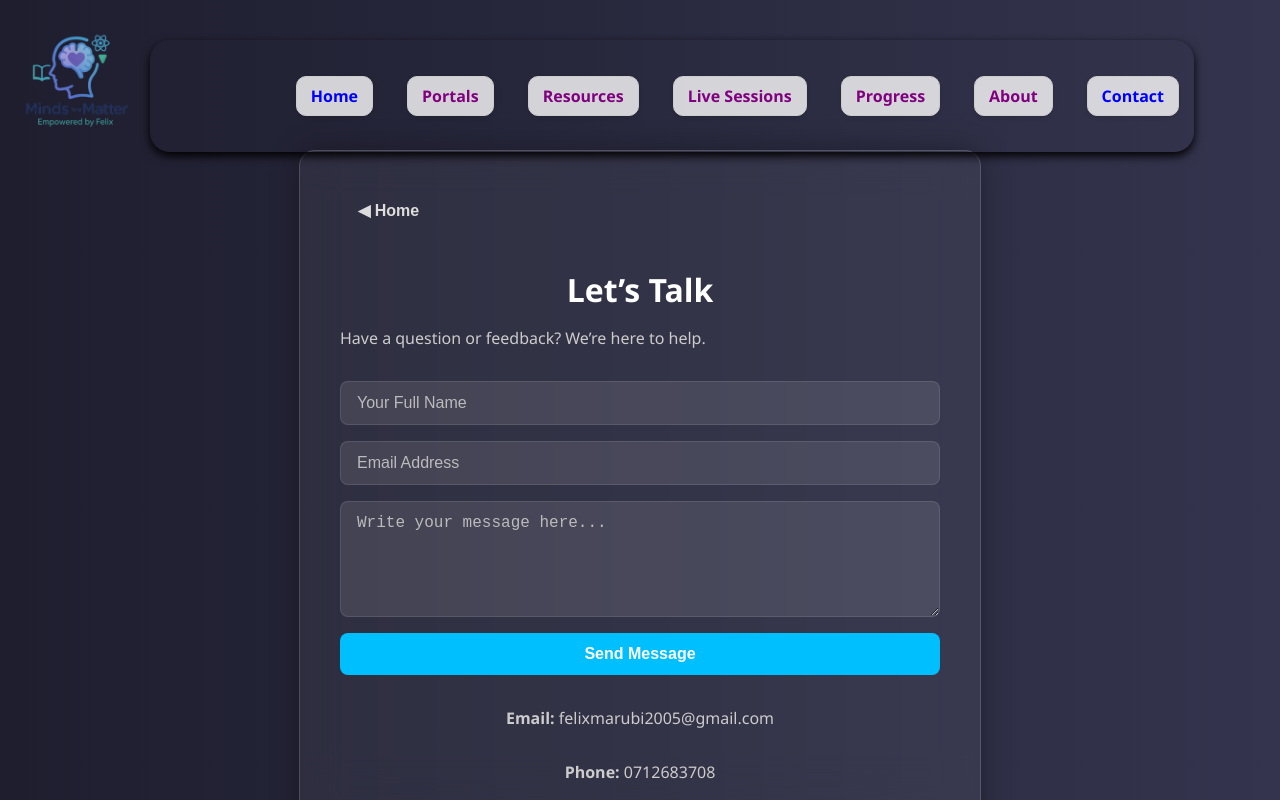
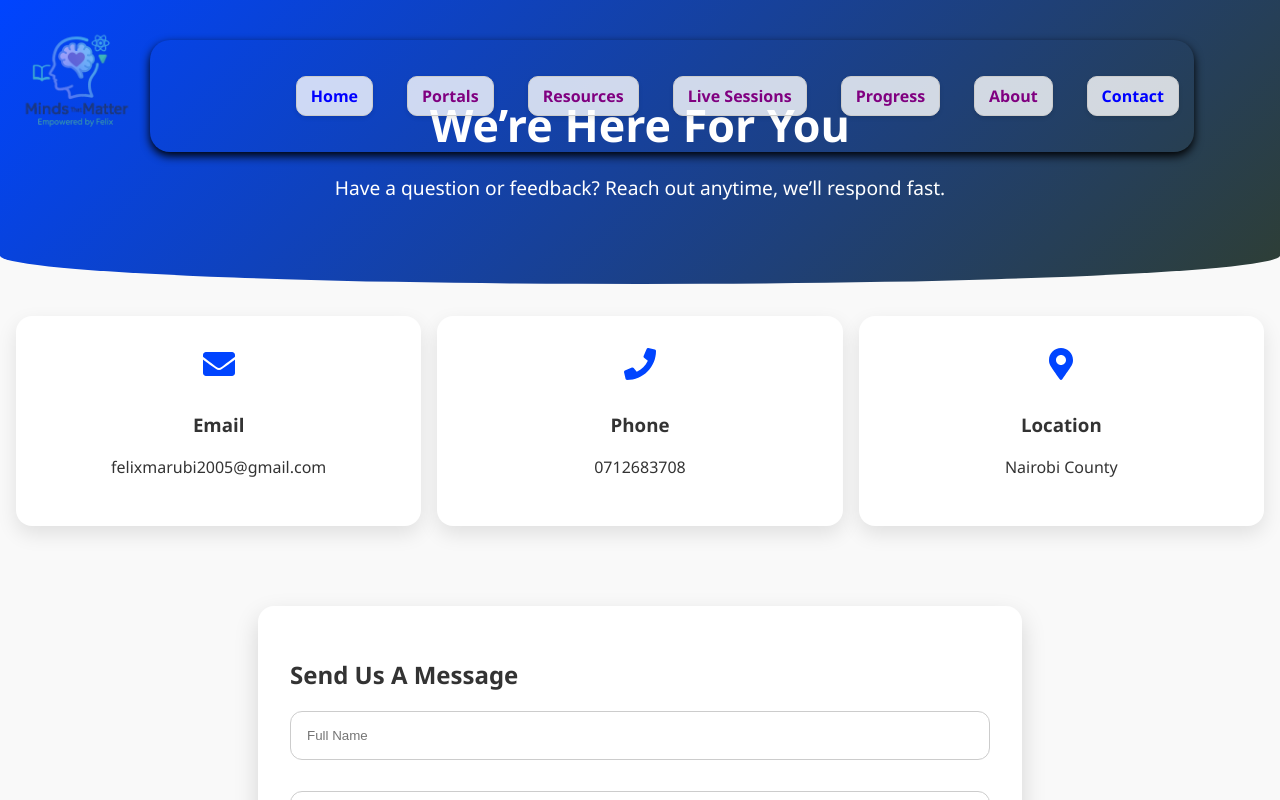
Before and after one commit to Marubi23/Minds_that_Matter_Website, a React (Vite) app: page /contact in a window 1280 px wide. Built offline with nearby package versions, Linux system fonts and the light colour scheme; a small style sheet from the web is missing.

Commit message:
contact page design

```diff
--- a/src/pages/Contact.css
+++ b/src/pages/Contact.css
@@ -1,104 +1,191 @@
-/* Background wrapper */
-.contact-modern-wrapper {
-  min-height: 100vh;
-  background: linear-gradient(to right, #1e1e2f, #34344e);
-  display: flex;
-  justify-content: center;
-  align-items: center;
-  padding: 2rem;
-  padding-top: 130px;
+.contact-page-wrapper {
+  font-family: 'Segoe UI', sans-serif;
+  background: #f9f9f9;
+  color: #333;
 }
 
-/* Main card */
-.contact-card {
-  background: rgba(255, 255, 255, 0.05);
-  border: 1px solid rgba(255, 255, 255, 0.15);
-  border-radius: 16px;
-  padding: 2.5rem;
-  max-width: 600px;
-  width: 100%;
-  backdrop-filter: blur(20px);
-  box-shadow: 0 0 30px rgba(0, 0, 0, 0.3);
-  color: #ffffff;
-  font-family: 'Segoe UI', sans-serif;
+/* Hero Section */
+.hero-section {
+  text-align: center;
+  padding: 4rem 1rem;
+  background: linear-gradient(135deg, #0044ff, #2e3e34);
+  color: white;
+  border-radius: 0 0 50% 50% / 0 0 10% 10%;
 }
 
-/* Top nav button */
-.back-nav-btn {
-  background: none;
-  border: none;
-  color: #ddd;
-  font-size: 1rem;
-  cursor: pointer;
+.hero-section h1 {
+  font-size: 2.8rem;
   margin-bottom: 1rem;
-  transition: color 0.3s ease;
-}
-.back-nav-btn:hover {
-  color: #ffffff;
 }
 
-.contact-card h1 {
+.hero-section p {
+  font-size: 1.2rem;
+}
+
+/* Info Cards */
+.contact-info-section {
+  display: flex;
+  justify-content: space-around;
+  padding: 2rem 1rem;
+  flex-wrap: wrap;
+  gap: 1rem;
+}
+
+.info-card {
+  flex: 1;
+  min-width: 200px;
+  background: #fff;
+  padding: 2rem;
+  border-radius: 16px;
+  text-align: center;
+  box-shadow: 0 8px 20px rgba(0,0,0,0.1);
+  transition: transform 0.3s ease;
+}
+
+.info-card:hover {
+  transform: translateY(-5px);
+  box-shadow: 0 10px 25px rgba(0,0,0,0.15);
+}
+
+.info-icon {
   font-size: 2rem;
+  color: #0044ff;
   margin-bottom: 0.5rem;
 }
 
-.contact-card p {
-  color: #cccccc;
-  margin-bottom: 2rem;
-  font-size: 1rem;
+/* Multi-step form */
+.contact-form-section {
+  max-width: 700px;
+  margin: 3rem auto;
+  padding: 2rem;
+  background: #fff;
+  border-radius: 16px;
+  box-shadow: 0 10px 25px rgba(0,0,0,0.15);
 }
 
-/* Form style */
-.contact-form-modern {
+.multi-step-form .form-step {
   display: flex;
   flex-direction: column;
-  gap: 1rem;
 }
 
-.contact-form-modern input,
-.contact-form-modern textarea {
-  padding: 0.75rem 1rem;
-  border: 1px solid rgba(255, 255, 255, 0.1);
-  background: rgba(255, 255, 255, 0.1);
-  color: #ffffff;
-  font-size: 1rem;
-  border-radius: 8px;
-  outline: none;
-  transition: background 0.3s ease, border 0.3s ease;
+.multi-step-form input,
+.multi-step-form textarea {
+  padding: 1rem;
+  margin-bottom: 1rem;
+  border-radius: 12px;
+  border: 1px solid #ccc;
+  transition: all 0.3s ease;
 }
 
-.contact-form-modern input::placeholder,
-.contact-form-modern textarea::placeholder {
-  color: #bbbbbb;
+.multi-step-form input:focus,
+.multi-step-form textarea:focus {
+  outline: none;
+  border-color: #0044ff;
+  box-shadow: 0 0 10px rgba(0,68,255,0.3);
 }
 
-.contact-form-modern input:focus,
-.contact-form-modern textarea:focus {
-  background: rgba(255, 255, 255, 0.15);
-  border-color: #00bfff;
+.step-buttons {
+  display: flex;
+  justify-content: space-between;
 }
 
-/* Submit button */
-.contact-form-modern button {
-  background-color: #00bfff;
-  color: #fff;
+.next-btn,
+.prev-btn,
+.send-btn {
+  padding: 0.8rem 1.5rem;
+  border-radius: 12px;
+  border: none;
   font-weight: bold;
-  border: none;
-  border-radius: 8px;
-  padding: 0.75rem;
-  font-size: 1rem;
   cursor: pointer;
-  transition: background-color 0.3s ease;
+  margin-top: 0.5rem;
+  transition: all 0.3s ease;
 }
 
-.contact-form-modern button:hover {
-  background-color: #0099cc;
+.next-btn {
+  background: #0044ff;
+  color: white;
 }
 
-/* Contact info */
-.contact-extra-info {
-  margin-top: 2rem;
-  font-size: 0.9rem;
-  color: #cccccc;
+.prev-btn {
+  background: #ccc;
+}
+
+.send-btn {
+  background: linear-gradient(90deg, #0044ff, #2e3e34);
+  color: white;
+}
+
+.next-btn:hover,
+.prev-btn:hover,
+.send-btn:hover {
+  transform: scale(1.05);
+}
+
+/* Social Section */
+.social-section {
   text-align: center;
+  padding: 2rem 1rem;
 }
+
+.social-icons a {
+  margin: 0 1rem;
+  font-size: 1.5rem;
+  color: #0044ff;
+  transition: all 0.3s ease;
+}
+
+.social-icons a:hover {
+  transform: scale(1.2);
+}
+
+/* Map Section */
+.map-section {
+  margin: 3rem 0;
+  border-radius: 16px;
+  overflow: hidden;
+}
+
+/* FAQ Section */
+.faq-section {
+  max-width: 700px;
+  margin: 3rem auto;
+  padding: 2rem;
+  background: #fff;
+  border-radius: 16px;
+  box-shadow: 0 10px 25px rgba(0,0,0,0.15);
+}
+.faq-item {
+  background: #fff;
+  border-radius: 16px;
+  padding: 1rem 1.5rem;
+  margin-bottom: 1.5rem;
+  box-shadow: 0 8px 20px rgba(0,0,0,0.1);
+}
+
+.faq-question, .faq-answer {
+  display: flex;
+  align-items: flex-start;
+  margin-bottom: 1rem;
+}
+
+.faq-avatar {
+  width: 50px;
+  height: 50px;
+  border-radius: 50%;
+  margin-right: 1rem;
+  object-fit: cover;
+}
+
+.faq-name {
+  font-weight: bold;
+  margin-bottom: 0.2rem;
+  color: #0044ff;
+}
+
+.faq-text {
+  color: #333;
+}
+
+.faq-answer {
+  margin-left: 3rem; /* Indent the answer to show it’s a response */
+}
--- a/src/pages/Contact.jsx
+++ b/src/pages/Contact.jsx
@@ -1,35 +1,65 @@
 import React, { useState } from "react";
 import { useNavigate } from "react-router-dom";
 import "./Contact.css";
+import { FaEnvelope, FaPhone, FaMapMarkerAlt, FaFacebookF, FaTwitter, FaInstagram } from "react-icons/fa";
 
 const Contact = () => {
   const [form, setForm] = useState({ name: "", email: "", message: "" });
+  const [step, setStep] = useState(1);
+  const [submitted, setSubmitted] = useState(false);
   const navigate = useNavigate();
 
   const handleChange = (e) => {
     setForm({ ...form, [e.target.name]: e.target.value });
   };
 
+  const nextStep = () => setStep((prev) => Math.min(prev + 1, 3));
+  const prevStep = () => setStep((prev) => Math.max(prev - 1, 1));
+
   const handleSubmit = (e) => {
     e.preventDefault();
-    alert("Message submitted! Thank you.");
+    setSubmitted(true);
+    setTimeout(() => setSubmitted(false), 3000);
     setForm({ name: "", email: "", message: "" });
+    setStep(1);
   };
 
   return (
-    <div className="contact-modern-wrapper">
-      <div className="contact-card">
-        <button onClick={() => navigate("/")} className="back-nav-btn">
-          ◀ Home
-        </button>
-        <h1>Let’s Talk</h1>
-        <p>Have a question or feedback? We’re here to help.</p>
+    <div className="contact-page-wrapper">
+      <div className="hero-section">
+        <h1>We’re Here For You</h1>
+        <p>Have a question or feedback? Reach out anytime, we’ll respond fast.</p>
+      </div>
 
-        <form onSubmit={handleSubmit} className="contact-form-modern">
+      {/* Contact Info Cards */}
+      <div className="contact-info-section">
+        <div className="info-card">
+          <FaEnvelope className="info-icon" />
+          <h3>Email</h3>
+          <p>felixmarubi2005@gmail.com</p>
+        </div>
+        <div className="info-card">
+          <FaPhone className="info-icon" />
+          <h3>Phone</h3>
+          <p>0712683708</p>
+        </div>
+        <div className="info-card">
+          <FaMapMarkerAlt className="info-icon" />
+          <h3>Location</h3>
+          <p>Nairobi County</p>
+        </div>
+      </div>
+
+      {/* Multi-step Contact Form */}
+      <div className="contact-form-section">
+        <h2>Send Us A Message</h2>
+        <form onSubmit={handleSubmit} className="multi-step-form">
+          {step === 1 && (
+            <div className="form-step">
               <input
                 type="text"
                 name="name"
-            placeholder="Your Full Name"
+                placeholder="Full Name"
                 value={form.name}
                 onChange={handleChange}
                 required
@@ -42,23 +72,119 @@ const Contact = () => {
                 onChange={handleChange}
                 required
               />
+              <button type="button" onClick={nextStep} className="next-btn">
+                Next →
+              </button>
+            </div>
+          )}
+          {step === 2 && (
+            <div className="form-step">
               <textarea
                 name="message"
-            placeholder="Write your message here..."
+                placeholder="Write your message..."
+                rows="5"
                 value={form.message}
                 onChange={handleChange}
-            rows="5"
                 required
-          ></textarea>
-          <button type="submit">Send Message</button>
-        </form>
-
-        <div className="contact-extra-info">
-          <p><strong>Email:</strong> felixmarubi2005@gmail.com</p>
-          <p><strong>Phone:</strong> 0712683708</p>
-          <p><strong>Location:</strong> Nairobi County</p>
+              />
+              <div className="step-buttons">
+                <button type="button" onClick={prevStep} className="prev-btn">
+                  ← Back
+                </button>
+                <button type="button" onClick={nextStep} className="next-btn">
+                  Next →
+                </button>
               </div>
             </div>
+          )}
+          {step === 3 && (
+            <div className="form-step">
+              <h3>Confirm & Send</h3>
+              <p>
+                Name: <strong>{form.name}</strong>
+              </p>
+              <p>
+                Email: <strong>{form.email}</strong>
+              </p>
+              <p>
+                Message: <strong>{form.message}</strong>
+              </p>
+              <div className="step-buttons">
+                <button type="button" onClick={prevStep} className="prev-btn">
+                  ← Back
+                </button>
+                <button type="submit" className="send-btn">
+                  {submitted ? "Sent ✅" : "Send Message"}
+                </button>
+              </div>
+            </div>
+          )}
+        </form>
+      </div>
+
+      {/* Social Section */}
+      <div className="social-section">
+        <h2>Follow Us</h2>
+        <div className="social-icons">
+          <a href="#"><FaFacebookF /></a>
+          <a href="#"><FaTwitter /></a>
+          <a href="#"><FaInstagram /></a>
+        </div>
+      </div>
+
+      {/* Optional Map */}
+      <div className="map-section">
+        <iframe
+          title="Our Location"
+          src="https://maps.google.com/maps?q=Nairobi&t=&z=13&ie=UTF8&iwloc=&output=embed"
+          width="100%"
+          height="300"
+          style={{ border: 0 }}
+          allowFullScreen=""
+          loading="lazy"
+        ></iframe>
+      </div>
+
+      {/* FAQ Section */}
+    {/* FAQ Section */}
+<div className="faq-section">
+  <h2>FAQs</h2>
+
+  <div className="faq-item">
+    <div className="faq-question">
+      <img src="/profiles/user1.jpg" alt="User" className="faq-avatar" />
+      <div>
+        <p className="faq-name">Alice K.</p>
+        <p className="faq-text"><strong>Q:</strong> How long will it take to get a response?</p>
+      </div>
+    </div>
+    <div className="faq-answer">
+      <img src="/profiles/org-logo.png" alt="Org" className="faq-avatar" />
+      <div>
+        <p className="faq-name">Minds that matter</p>
+        <p className="faq-text"><strong>A:</strong> We usually respond within 24 hours.</p>
+      </div>
+    </div>
+  </div>
+
+  <div className="faq-item">
+    <div className="faq-question">
+      <img src="/profiles/user2.jpg" alt="User" className="faq-avatar" />
+      <div>
+        <p className="faq-name">John M.</p>
+        <p className="faq-text"><strong>Q:</strong> Can I contact you for partnerships?</p>
+      </div>
+    </div>
+    <div className="faq-answer">
+      <img src="/profiles/org-logo.png" alt="Org" className="faq-avatar" />
+      <div>
+        <p className="faq-name">Minds that matter</p>
+        <p className="faq-text"><strong>A:</strong> Absolutely! Use the form above or email us directly.</p>
+      </div>
+    </div>
+  </div>
+</div>
+
     </div>
   );
 };
```
Lines whose indentation alone changed are shown as unchanged.
